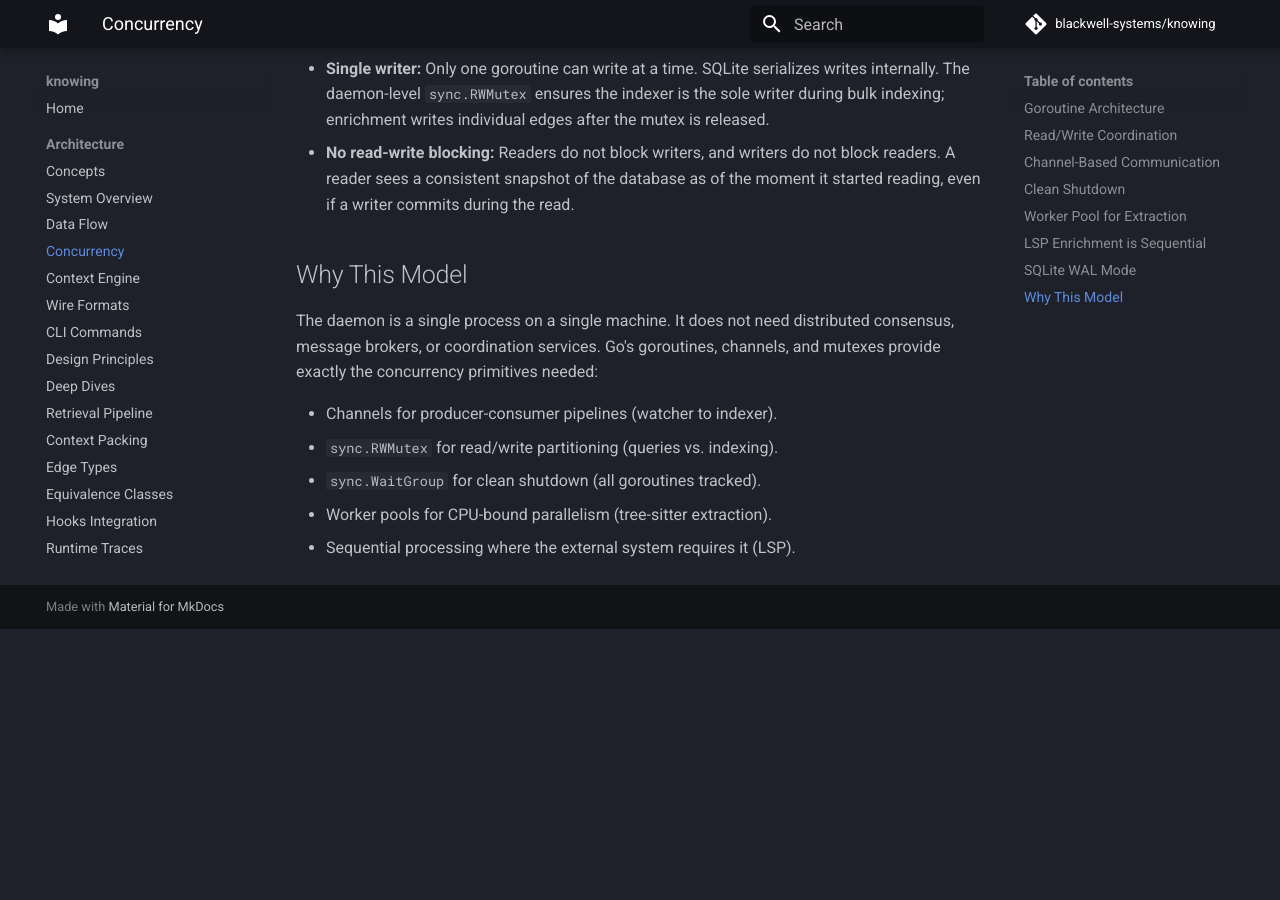
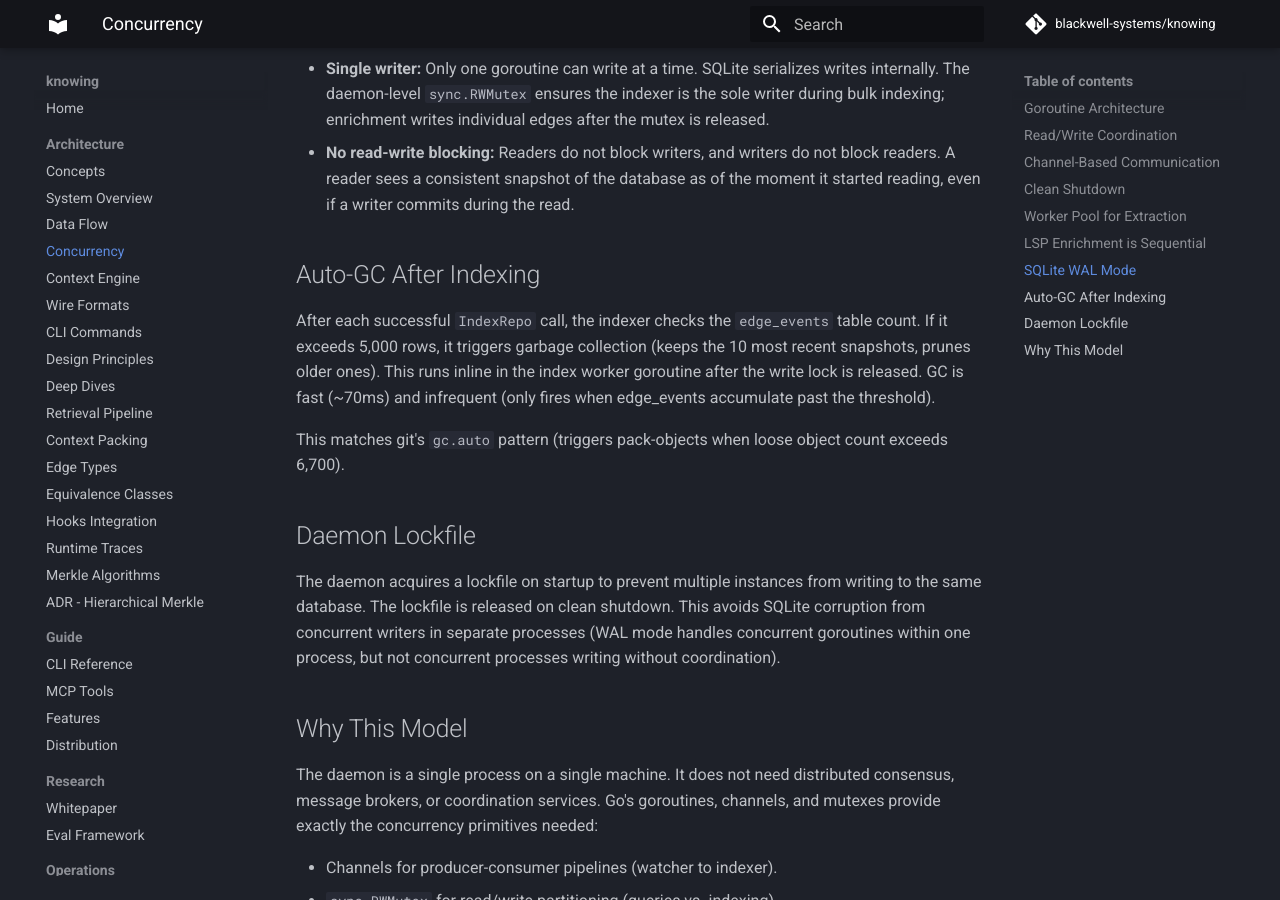
Before and after one commit to blackwell-systems/knowing, an MkDocs documentation site: the page built from docs/architecture/concurrency.md, in a window 1280 px wide and 900 px high, scrolled down 4175 px. Built offline with MkDocs 1.6.1 and Material for MkDocs 9.7.7, drawn with Linux system fonts in a browser that asks for light colours; comment, search, counter and statistics services are not loaded; before the commit the page ends 4804 px from its top, so only the background shows below that.

Commit message:
docs: add auto-GC and lockfile sections to concurrency.md

```diff
--- a/docs/architecture/concurrency.md
+++ b/docs/architecture/concurrency.md
@@ -139,6 +139,16 @@ The graph store uses SQLite in Write-Ahead Logging (WAL) mode:
 - **Single writer:** Only one goroutine can write at a time. SQLite serializes writes internally. The daemon-level `sync.RWMutex` ensures the indexer is the sole writer during bulk indexing; enrichment writes individual edges after the mutex is released.
 - **No read-write blocking:** Readers do not block writers, and writers do not block readers. A reader sees a consistent snapshot of the database as of the moment it started reading, even if a writer commits during the read.
 
+## Auto-GC After Indexing
+
+After each successful `IndexRepo` call, the indexer checks the `edge_events` table count. If it exceeds 5,000 rows, it triggers garbage collection (keeps the 10 most recent snapshots, prunes older ones). This runs inline in the index worker goroutine after the write lock is released. GC is fast (~70ms) and infrequent (only fires when edge_events accumulate past the threshold).
+
+This matches git's `gc.auto` pattern (triggers pack-objects when loose object count exceeds 6,700).
+
+## Daemon Lockfile
+
+The daemon acquires a lockfile on startup to prevent multiple instances from writing to the same database. The lockfile is released on clean shutdown. This avoids SQLite corruption from concurrent writers in separate processes (WAL mode handles concurrent goroutines within one process, but not concurrent processes writing without coordination).
+
 ## Why This Model
 
 The daemon is a single process on a single machine. It does not need distributed consensus, message brokers, or coordination services. Go's goroutines, channels, and mutexes provide exactly the concurrency primitives needed:
```
